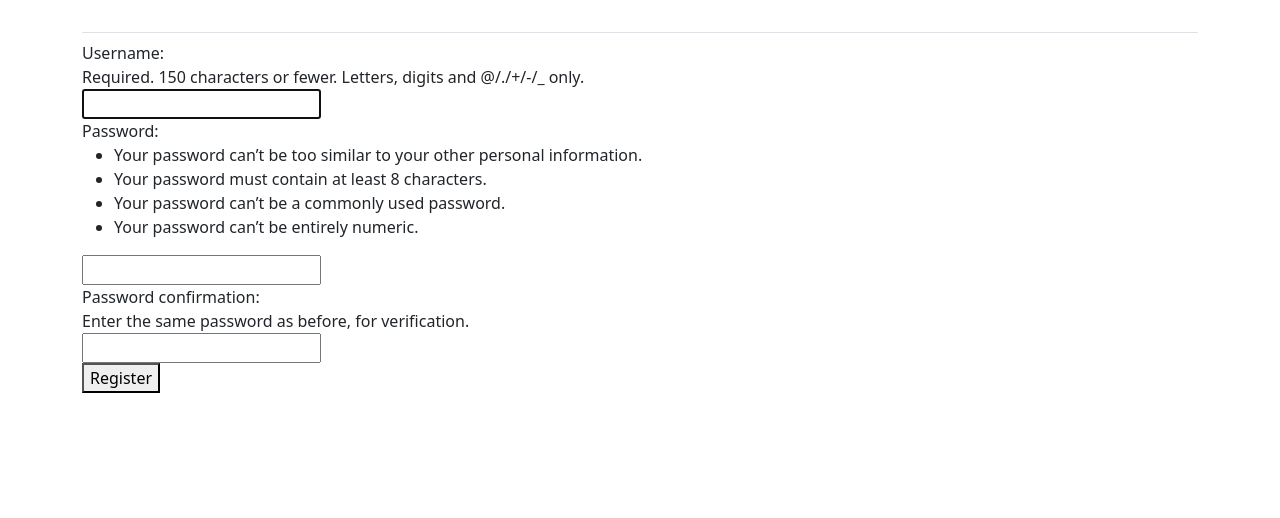
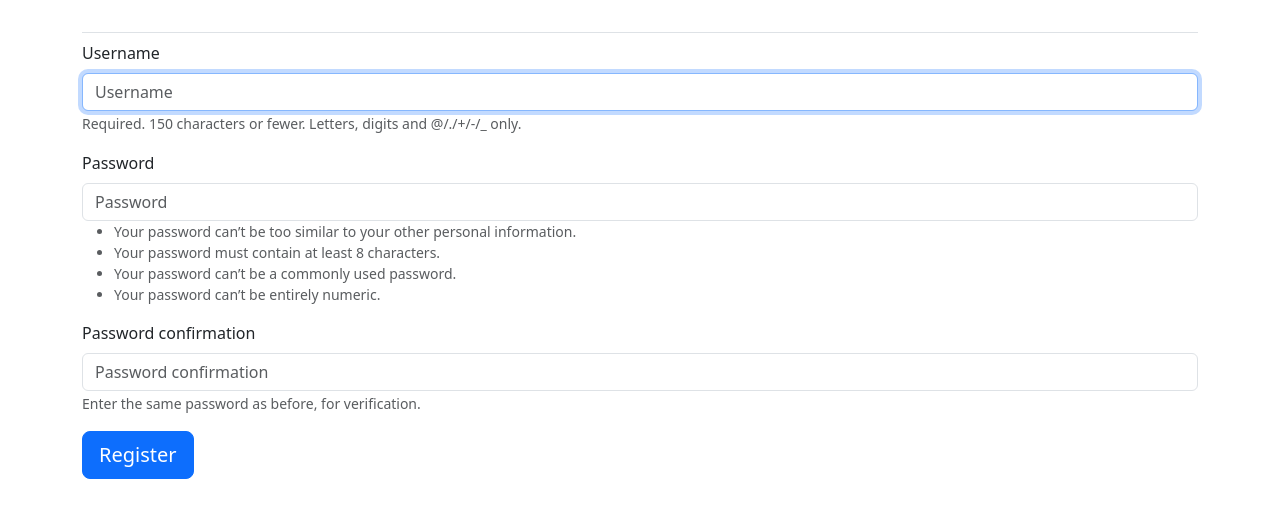
Before and after one commit to aliceKjQin/quote_library, a Django app: page /accounts/register/ in a window 1280 px wide. Shown: the part 58-576 px from the top of the page. Run offline with Django 4.2, Linux system fonts and the light colour scheme; some libraries are stand-ins or nearby versions.

Commit message:
applied bootstrap to register.html & updated .gitignore: added *.sqlite3 and *.DS_Store

```diff
--- a/accounts/templates/registration/register.html
+++ b/accounts/templates/registration/register.html
@@ -1,9 +1,10 @@
 {% extends 'quotes/base.html' %}
+{% load django_bootstrap5 %}
 
 {% block content %}
   <form action="{% url 'accounts:register' %}" method="post">
     {% csrf_token %}
-    {{ form.as_div }}
-    <button name="submit">Register</button>
+    {% bootstrap_form form %}
+    <input type="submit" value="Register" class="btn btn-primary btn-lg">
   </form>
 {% endblock content %}
```
Also changed, not shown: db.sqlite3, 1 other file.
